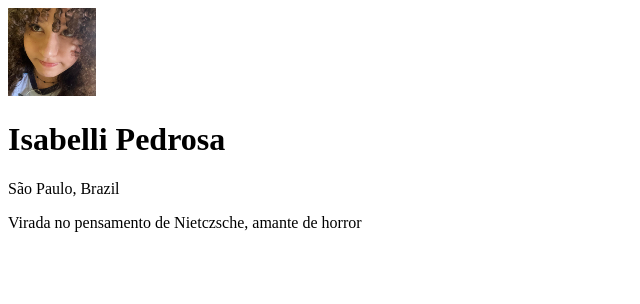
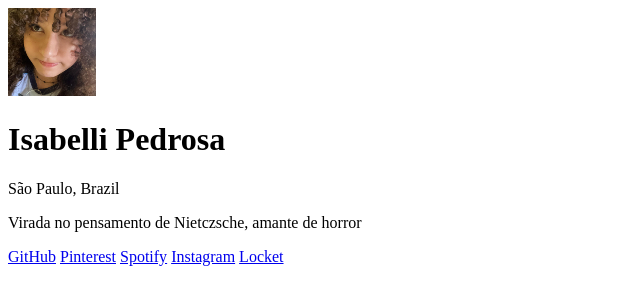
Before and after one commit to IsabelliPedrosa/meus-links, a plain HTML site: page index.html in a window 1280 px wide. Shown: the whole page, without its empty margins (0-640 px from the left). Drawn offline with Linux system fonts and the light colour scheme.

Commit message:
termino do desenvolvimento html

```diff
--- a/index.html
+++ b/index.html
@@ -10,7 +10,14 @@
         <img src="./7c99346f-6710-4134-acbf-5a34277480d1.jpg" alt="Ninguém sabe como tá a mente do palhaço (Criadora da pagína, Isabelli Pedrosa)">
         <h1>Isabelli Pedrosa</h1>
         <p>São Paulo, Brazil</p>
+
         <p>Virada no pensamento de Nietczsche, amante de horror</p>
+
+        <a href="https://github.com/IsabelliPedrosa">GitHub</a>
+        <a href="https://pin.it/1yLALNUp5">Pinterest</a>
+        <a href="https://open.spotify.com/playlist/1cXIW7oEt9Db0cUl2PK2u1?si=4395d9cea2b547db">Spotify</a>
+        <a href="https://www.instagram.com/bryanmacedo.01?igsh=eHk5dmM0c3p0ZDFi">Instagram</a>
+        <a href="https://locket.camera/links/ZL6t8fqDc5PzSLcR6">Locket</a>
     </div>
 </body>
 </html>
```
